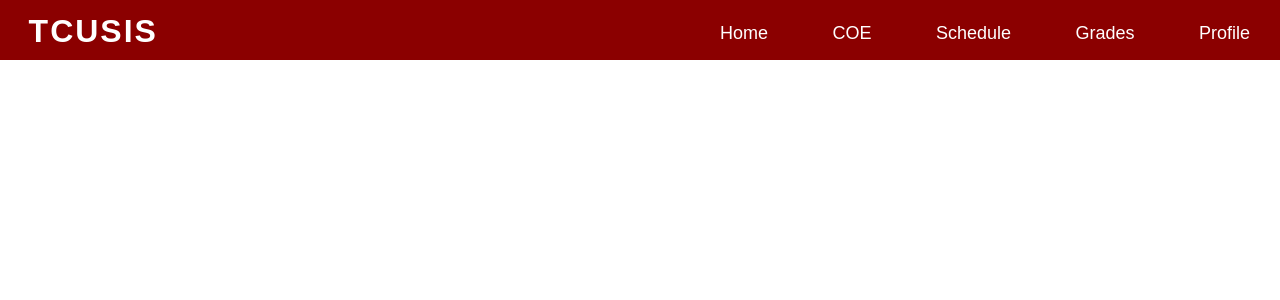
After one commit to bayodmaryjane/TCUSIS, a PHP site: page /student_dashboard.html in a window 1280 px wide. The commit adds this page. Shown: the top 300 px of the page. Run offline with PHP 8.4, Linux system fonts and the light colour scheme.

```diff
--- /dev/null
+++ b/student_dashboard.css
@@ -0,0 +1,95 @@
+body {
+    margin: 0px;
+    padding: 0px;
+    background-color: white;
+    font-family: calibri;
+}
+header {
+    width: 100%;
+    height: 60px;
+    background-color: #8b0000;
+    font-family: sans-serif;
+}
+h1 {
+    position: absolute;
+    padding: 3px;
+    float: left;
+    margin-left: 2%;
+    margin-top: 10px;
+    color: #fff;
+    letter-spacing: 2px;
+}
+ul {
+    width: auto;
+    float: right;
+    margin-top: 8px;
+}
+li {
+    display: inline-block;
+    padding: 15px 30px;
+}
+a {
+    text-align: center;
+    color: #fff;
+    text-decoration: none;
+    font-size: 18px;
+}
+a:hover {
+}
+
+
+
+.homepage {
+    padding: 20px;
+}
+
+.col1{
+
+    width: 25%;
+    height: 300px;
+    float: left;
+
+}
+.col2{
+    background-color: seagreen;
+    width: 75%;
+    float: left;
+}
+
+/*
+.col {
+    float: left;
+}
+
+.left {
+    width: 25%;
+    height: 300px;
+    background-color: aqua;
+
+}
+
+.right {
+    width: 75%;
+    height: 300px;
+    background-color: seagreen;
+}
+*/
+
+.announcement {
+    padding-left: 20px;
+    height: inherit;
+    border-color: lightgray;
+    border-style: ridge;
+    border-width: 1px;
+    border-radius: 15px;
+}
+.calendar {
+    padding: 20px;
+    margin-top: 20px;
+    border-color: gray;
+    border-style: ridge;
+    border-width: 1px;
+}
+.content{
+    padding: 20px;
+}
--- /dev/null
+++ b/student_dashboard.html
@@ -0,0 +1,32 @@
+<!DOCTYPE html>
+<html lang="en">
+    <head>
+        <meta charset = "utf-8"/>
+        <meta name="viewport" content="width=device-width, initial-scale=1.0" />
+        <meta http-equiv="X-UA-Compatible" content="IE=edge">
+        <title> TCUSIS - Home </title>
+        <link rel="stylesheet" a href="student_dashboard.css"/>
+
+        <!-- add icon link -->
+        <link rel="icon" href="tculogo.jpg" type="image/x-icon">
+
+        <header>
+            <h1>TCUSIS</h1>
+                <nav>
+                <ul>
+                    <li><a href="student_dashboard.html">Home</a></li>
+                    <li><a href="student_coe.html">COE</a></li>
+                    <li><a href="student_sched.html">Schedule</a></li>
+                    <li><a href="student_grades.html">Grades</a></li>
+                    <li><a href="student_profile.html">Profile</a></li>
+                </ul>
+                </nav>
+        </header>
+    </head>
+    <body>
+
+
+    </body>
+
+
+	</html>
```
Also changed, not shown: NewStu_CBM.php (renamed from NewStu_CBM.html, +47 -12 lines), student_coe.html (added, +31 -0 lines), student_grades.html (added, +31 -0 lines), student_login.php (added, +84 -0 lines), student_profile.html (added, +31 -0 lines), student_sched.html (added, +31 -0 lines).
